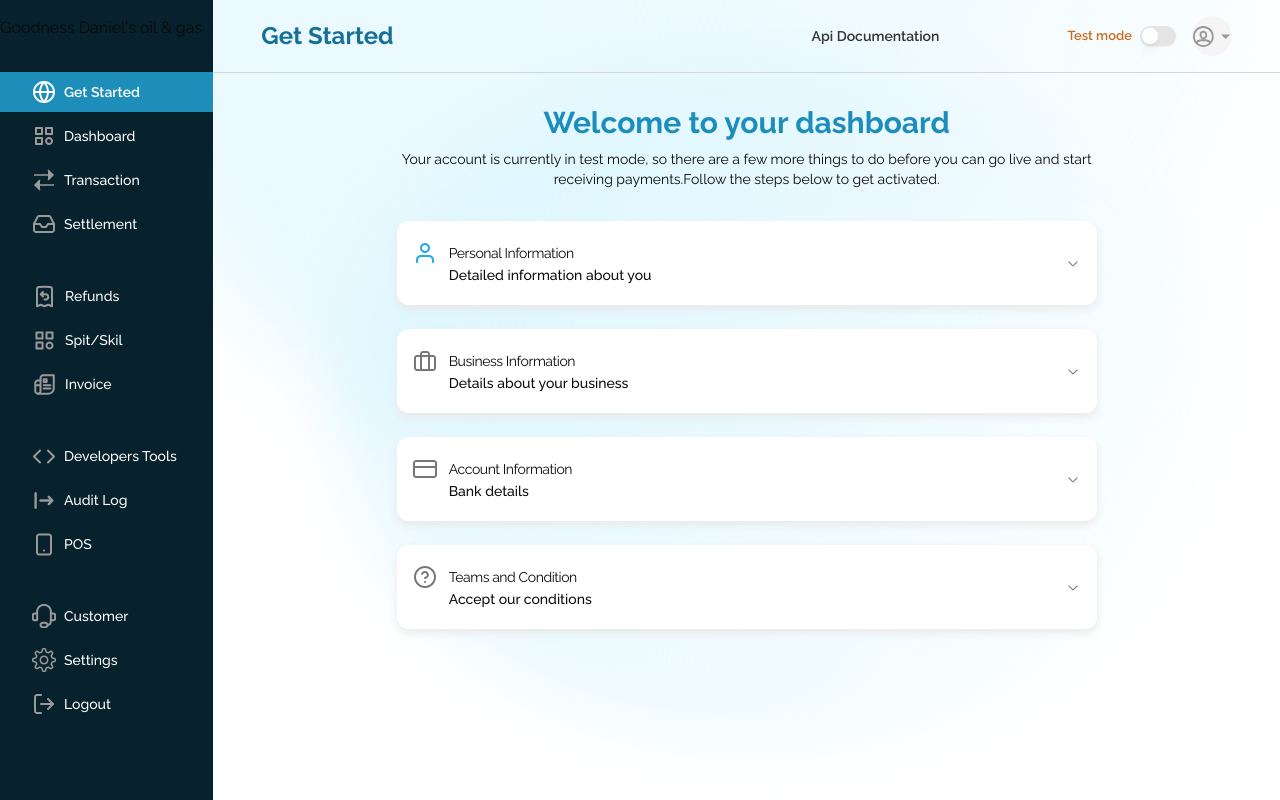
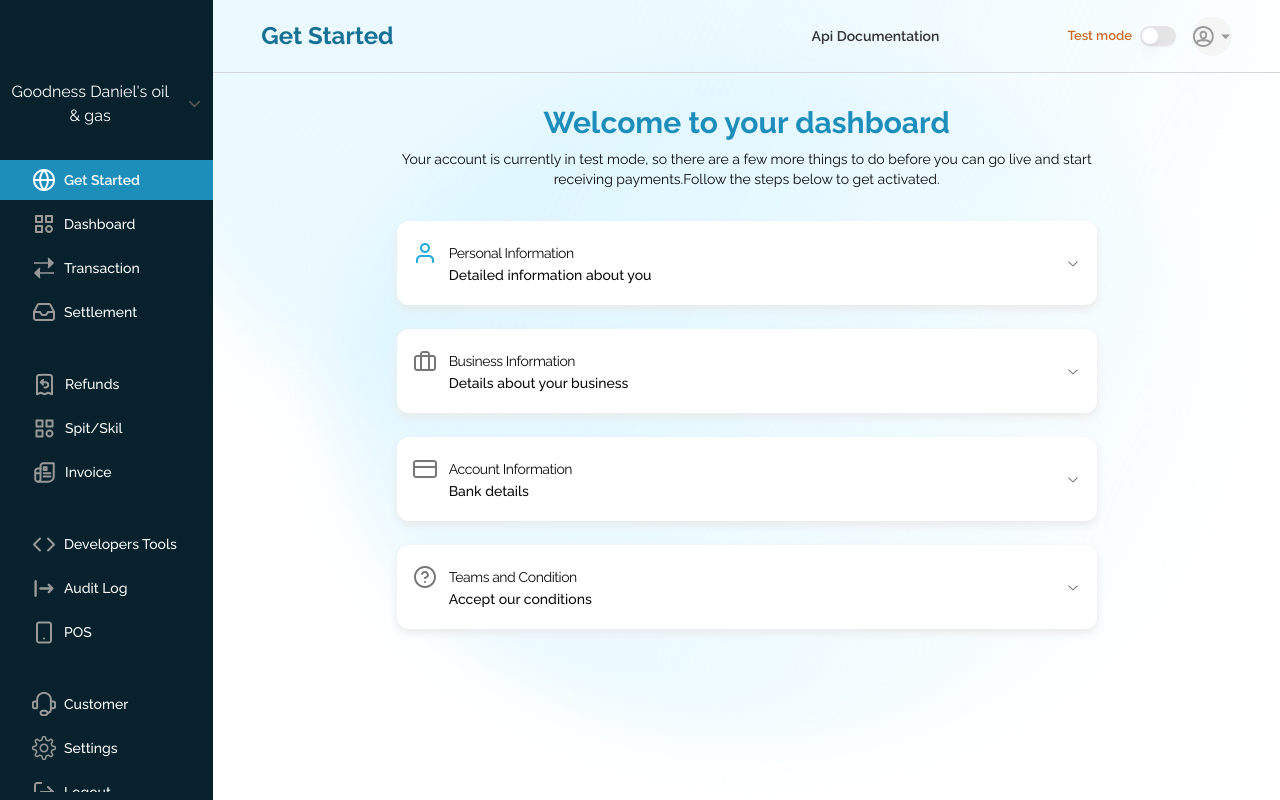
Before and after one commit to payaccessltd-gmail-com/business-frontend, a Next.js app: page /get-started in a window 1280 px wide. Built offline with nearby package versions, Linux system fonts and the light colour scheme.

Commit message:
...updating

```diff
--- a/package.json
+++ b/package.json
@@ -64,6 +64,7 @@
     "react-day-picker": "^8.8.0",
     "react-dom": "^18.2.0",
     "react-hook-form": "^7.45.1",
+    "react-icons": "^4.10.1",
     "tailwind-merge": "^1.13.2",
     "tailwindcss-animate": "^1.0.6",
     "yup": "^1.2.0",
--- a/src/app/(business-dashboard)/_components/sidebar.tsx
+++ b/src/app/(business-dashboard)/_components/sidebar.tsx
@@ -5,7 +5,7 @@ import Link from "next/link"
 import { usePathname } from "next/navigation"
 import { ScrollArea } from "components/ui/scroll-area"
 import { Button } from "components/ui/button"
-
+import { LuChevronDown } from "react-icons/lu"
 import { sidebarData } from "./sidebar-data"
 
 interface SidebarProps extends React.HTMLAttributes<HTMLDivElement> {
@@ -16,8 +16,11 @@ export function Sidebar({ className, navArr }: SidebarProps) {
 
   return (
     <nav className={cn("col-span-4 h-full bg-primary-110", className)}>
-      <div className="h-full space-y-4 pt-4">
-        <div>Goodness Daniel's oil & gas</div>
+      <div className="flex h-full flex-col space-y-4 pt-[80px]">
+        <div className="flex w-[194px] flex-row items-center gap-[14px] self-center text-center text-[16px] font-normal leading-[24px] text-white">
+          Goodness Daniel's oil & gas
+          <LuChevronDown className="text-[24px] text-[#555555]" />
+        </div>
         <ScrollArea className="h-[90%]">
           {sidebarData.map(({ list, section }) => {
             return (
```
Also changed, not shown: 1 other file (tests, documents, lock files or other folders).
